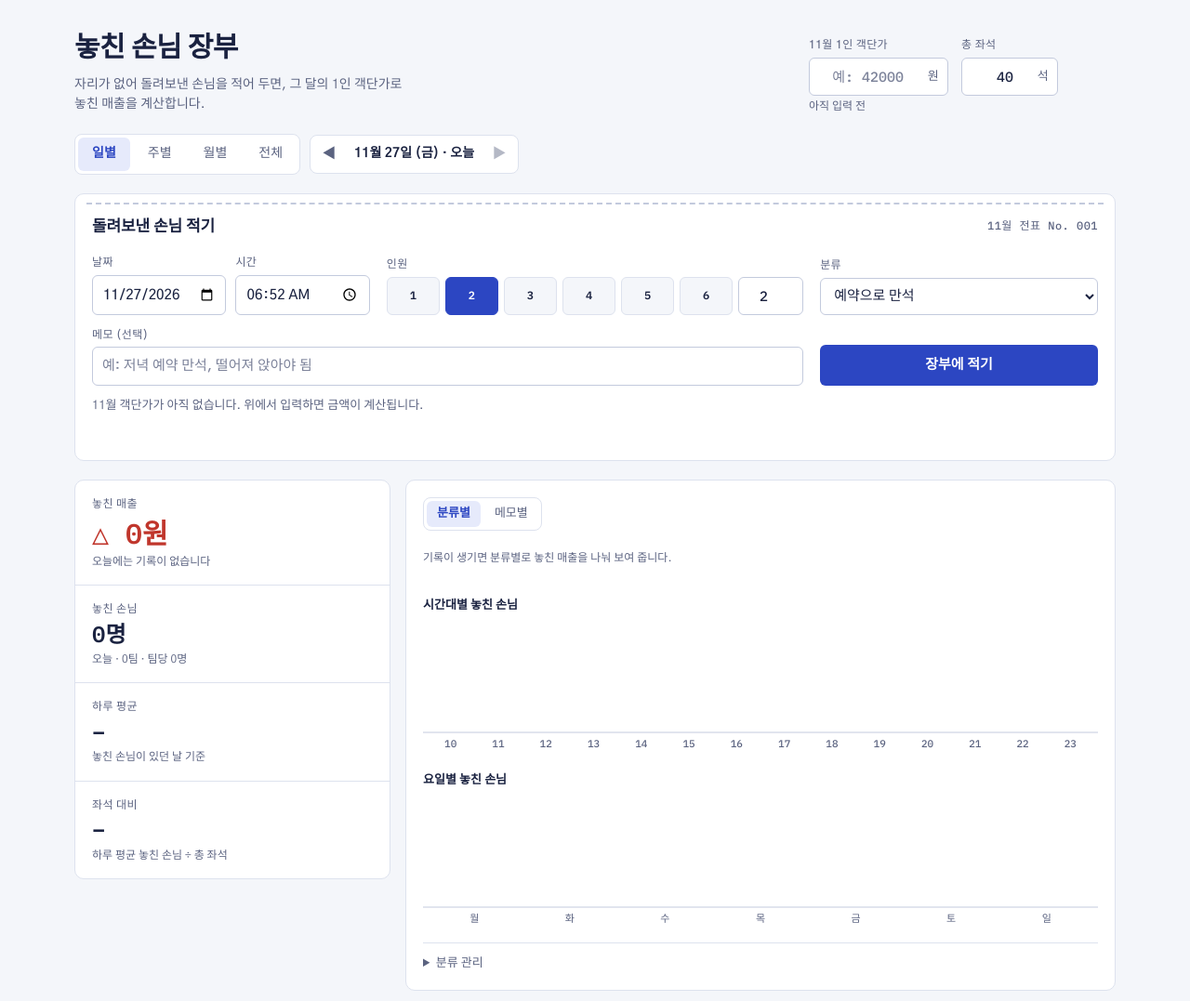
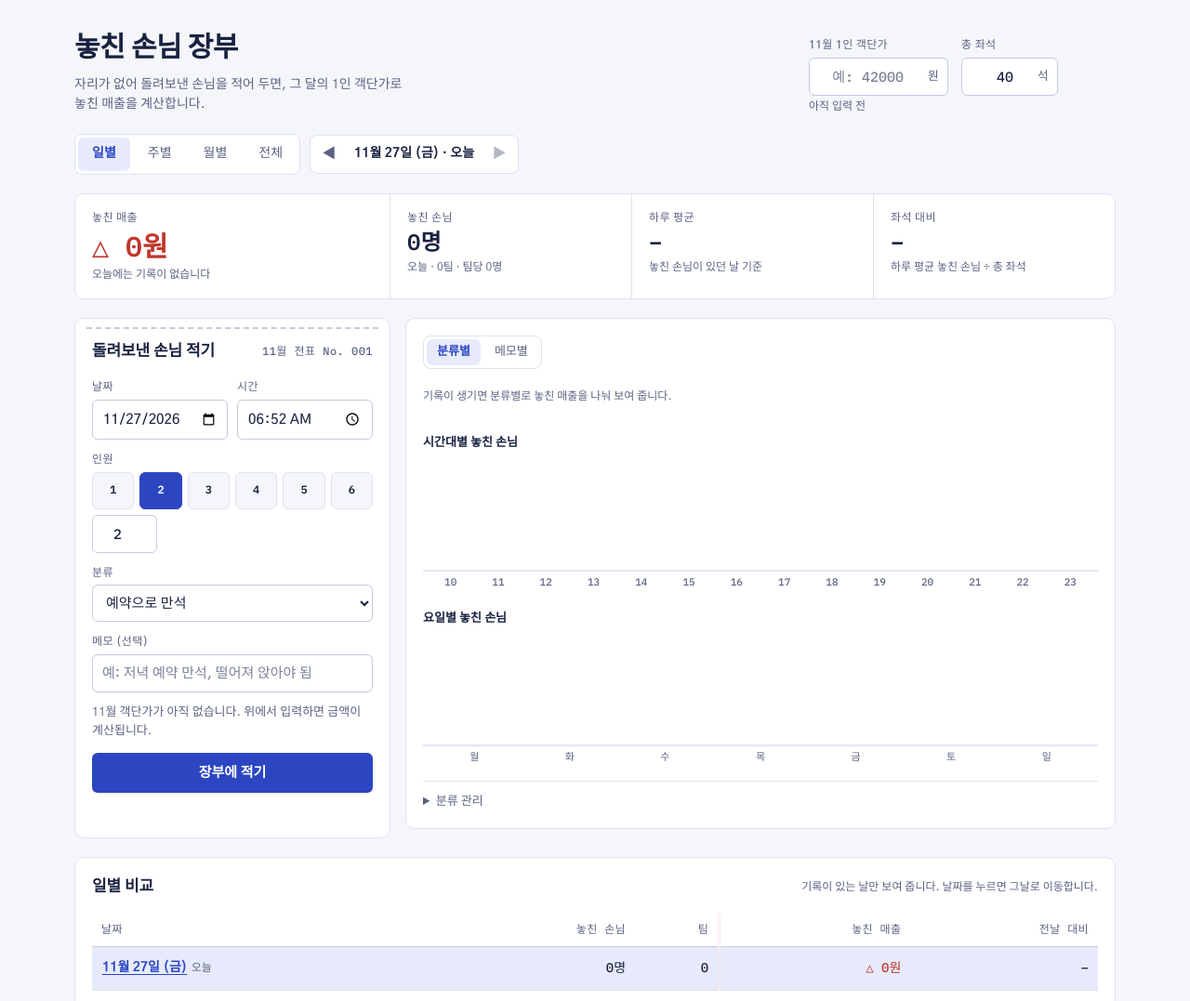
Before and after one commit to jinwoo2165-ship-it/missed-guests, a plain HTML site: page index.html in a window 1280 px wide. Shown: the top 1077 px of the page at 93% size. Drawn offline with Linux system fonts and the light colour scheme; a web font is replaced by a local one.

Commit message:
Put the summary back on top and the entry slip beside the charts
CSV export stays at the bottom.

Co-Authored-By: Claude Opus 5.5 <noreply@anthropic.com>

```diff
--- a/index.html
+++ b/index.html
@@ -349,7 +349,7 @@ button:disabled { opacity: .45; cursor: not-allowed; }
 .hint { font-size: 12px; color: var(--muted); }
 
 /* 전표 slip */
-.slip { position: relative; padding-top: 22px; }
+.slip { position: sticky; top: calc(env(safe-area-inset-top, 0px) + 12px); padding-top: 22px; }
 .slip::before { content: ""; position: absolute; left: 12px; right: 12px; top: 9px; border-top: 2px dashed var(--rule-strong); }
 .slip-no { font-family: var(--font-num); font-size: 12px; color: var(--muted); letter-spacing: 0.04em; }
 .slip.editing { border-color: var(--pen); }
@@ -419,15 +419,6 @@ td.amt, th.amt { border-left: 3px double var(--red-soft); }
 .down { color: var(--pen); }
 tr.current td { background: var(--pen-soft); }
 .export-bar { display: flex; flex-wrap: wrap; gap: 10px 16px; align-items: center; justify-content: space-between; border-top: 1px solid var(--rule-strong); padding-top: 16px; }
-/* 넓은 화면: 전표는 가로로 펼치고, 요약은 왼쪽 칸에 세로로 쌓는다 */
-@media (min-width: 901px) {
-  #form { display: grid; grid-template-columns: minmax(0, 1fr) minmax(0, 1.5fr) minmax(0, 1fr); gap: 12px 18px; align-items: end; }
-  #form label[for="fNote"] { grid-column: span 2; }
-  #form .preview { order: 10; grid-column: 1 / -1; }
-  #form .toast { order: 11; grid-column: 1 / -1; }
-  .grid > .strip { grid-template-columns: minmax(0, 1fr); align-self: start; }
-  .grid > .strip .kpi + .kpi { border-left: 0; border-top: 1px solid var(--rule); }
-}
 .banner { background: var(--red-soft); color: var(--red); border-radius: 8px; padding: 10px 14px; font-size: 14px; margin: 0; }
 .legend { font-size: 12px; color: var(--muted); }
 
@@ -496,6 +487,30 @@ tr.current td { background: var(--pen-soft); }
   </div>
   <div class="filterbar" id="filterBar" hidden></div>
 
+  <section class="strip" aria-label="요약">
+    <div class="kpi loss">
+      <span class="k">놓친 매출</span>
+      <span class="v" id="sLoss">–</span>
+      <span class="d" id="sLossD">객단가 × 놓친 손님</span>
+    </div>
+    <div class="kpi">
+      <span class="k">놓친 손님</span>
+      <span class="v" id="sGuests">–</span>
+      <span class="d" id="sGuestsD">–</span>
+    </div>
+    <div class="kpi">
+      <span class="k">하루 평균</span>
+      <span class="v" id="sDayAvg">–</span>
+      <span class="d" id="sDayAvgD">놓친 손님이 있던 날 기준</span>
+    </div>
+    <div class="kpi">
+      <span class="k">좌석 대비</span>
+      <span class="v" id="sSeat">–</span>
+      <span class="d" id="sSeatD">하루 평균 놓친 손님 ÷ 총 좌석</span>
+    </div>
+  </section>
+
+  <div class="grid">
     <section class="panel slip" id="slip" aria-labelledby="formTitle">
       <div class="panel-head"><h2 id="formTitle">돌려보낸 손님 적기</h2><span class="slip-no" id="slipNo"></span></div>
       <form id="form" novalidate>
@@ -525,31 +540,6 @@ tr.current td { background: var(--pen-soft); }
         <p class="toast" id="toast" aria-live="polite"></p>
       </form>
     </section>
-
-  <div class="grid">
-  <section class="strip" aria-label="요약">
-    <div class="kpi loss">
-      <span class="k">놓친 매출</span>
-      <span class="v" id="sLoss">–</span>
-      <span class="d" id="sLossD">객단가 × 놓친 손님</span>
-    </div>
-    <div class="kpi">
-      <span class="k">놓친 손님</span>
-      <span class="v" id="sGuests">–</span>
-      <span class="d" id="sGuestsD">–</span>
-    </div>
-    <div class="kpi">
-      <span class="k">하루 평균</span>
-      <span class="v" id="sDayAvg">–</span>
-      <span class="d" id="sDayAvgD">놓친 손님이 있던 날 기준</span>
-    </div>
-    <div class="kpi">
-      <span class="k">좌석 대비</span>
-      <span class="v" id="sSeat">–</span>
-      <span class="d" id="sSeatD">하루 평균 놓친 손님 ÷ 총 좌석</span>
-    </div>
-  </section>
-
 
     <section class="panel" aria-label="분석">
       <div class="charts">
--- a/sw.js
+++ b/sw.js
@@ -1,5 +1,5 @@
 // 오프라인에서도 열리도록 앱 파일을 기기에 보관합니다. 앱을 고치면 VERSION을 올리세요.
-const VERSION = "v4";
+const VERSION = "v5";
 const FONT_CACHE = "missed-guests-fonts";
 const FONT_HOSTS = ["fonts.googleapis.com", "fonts.gstatic.com"];
 const CACHE = "missed-guests-" + VERSION;
```
Lines whose indentation alone changed are shown as unchanged.
